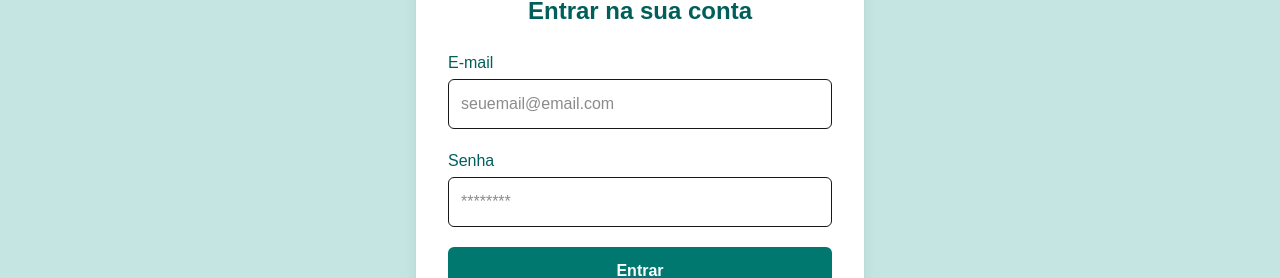
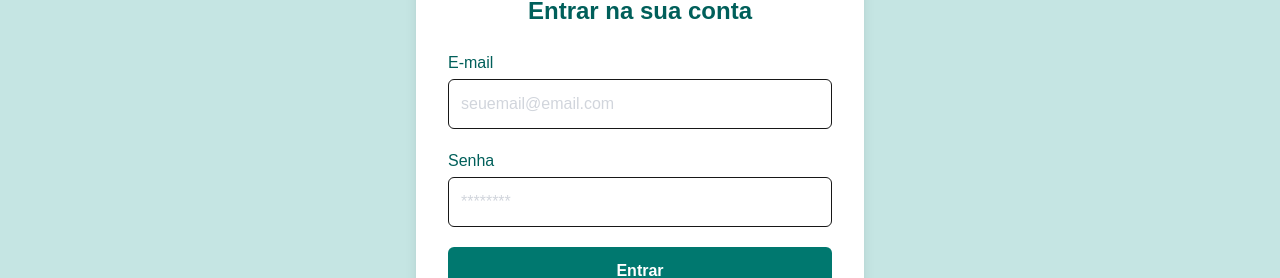
Before and after one commit to rmagnago/pet_connect, a Next.js app: page /login in a window 1280 px wide. Shown: the part 279-557 px from the top of the page. Built offline with nearby package versions, Linux system fonts and the light colour scheme.

Commit message:
atualização da página de login e correção do link de registro

```diff
--- /dev/null
+++ b/src/app/forgotPassword/page.tsx
@@ -0,0 +1,7 @@
+export default function ForgotPassword() {
+    return (
+        <div>
+
+        </div>
+    )
+}
--- a/src/app/login/page.tsx
+++ b/src/app/login/page.tsx
@@ -5,8 +5,7 @@ export default function Login() {
       <div className="min-h-screen bg-[#C5E5E3] flex flex-col">
          <TopbarLogin/>
 
-        {/* Formulário de login */}
-        <main className="flex flex-1 justify-center items-center px-4 py-12">
+        <div className="flex flex-1 justify-center items-center px-4 py-12">
           <div className="bg-white rounded-md shadow-lg p-8 w-full max-w-md">
             <h2 className="text-2xl font-semibold text-teal-800 mb-6 text-center">Entrar na sua conta</h2>
             <form className="space-y-5">
@@ -15,7 +14,7 @@ export default function Login() {
                 <input
                   type="email"
                   placeholder="seuemail@email.com"
-                  className="w-full p-3 border rounded-md focus:outline-none focus:ring-2 focus:ring-teal-400"
+                  className="w-full p-3 border rounded-md focus:ring-2 placeholder:text-gray-300"
                 />
               </div>
               <div>
@@ -23,7 +22,7 @@ export default function Login() {
                 <input
                   type="password"
                   placeholder="********"
-                  className="w-full p-3 border rounded-md focus:outline-none focus:ring-2 focus:ring-teal-400"
+                  className="w-full p-3 border rounded-md focus:ring-2 placeholder:text-gray-300"
                 />
               </div>
               <button
@@ -34,10 +33,10 @@ export default function Login() {
               </button>
             </form>
             <p className="text-center text-sm text-teal-700 mt-4">
-              <a href="#" className="underline font-medium">Esqueci minha senha</a>
+              <a href="/forgotPassword" className="underline font-medium">Esqueci minha senha</a>
             </p>
           </div>
-        </main>
+        </div>
       </div>
     );
   }
--- a/src/components/topBarLogin.tsx
+++ b/src/components/topBarLogin.tsx
@@ -7,7 +7,7 @@ export default function TopbarLogin() {
                 </h1>
                 <div>
                     <span className="text-sm mr-2">Ainda não tem uma conta?</span>
-                    <a href="/register" className="font-semibold underline hover:text-gray-100">Criar conta</a>
+                    <a href="/register/tutor" className="font-semibold underline hover:text-gray-100">Criar conta</a>
                 </div>
             </header>
         </div>
```
